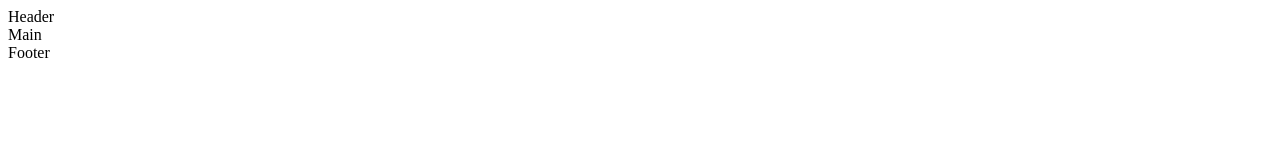
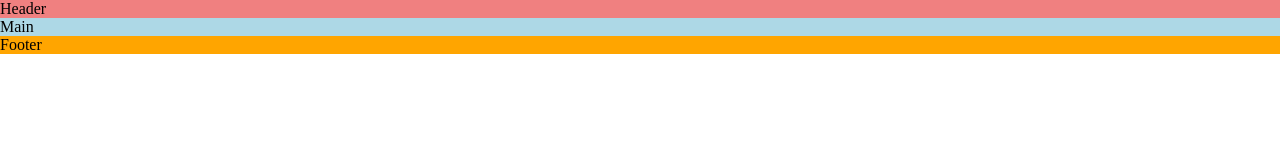
Before and after one commit to brandonlea/love-running, a plain HTML site: page index.html in a window 1280 px wide. Drawn offline with Linux system fonts and the light colour scheme.

Commit message:
Added default styles

```diff
--- /dev/null
+++ b/assets/css/style.css
@@ -0,0 +1,21 @@
+/* Asterisk wildcard selector to overide default styles add by the browser */
+* {
+    padding: 0;
+    margin: 0;
+    box-sizing: border-box;
+}
+
+/* Header */
+header {
+    background-color: lightcoral;
+}
+
+/* Main Content */
+main {
+    background-color: lightblue;
+}
+
+/* Footer */
+footer {
+    background-color: orange;
+}
--- a/index.html
+++ b/index.html
@@ -32,12 +32,14 @@
       sizes="16x16"
       href="assets/favicon/favicon-16x16.png"
     />
+    <!-- Stylesheet -->
+     <link rel="stylesheet" href="assets/css/style.css">
   </head>
   <body>
     <!-- Header -->
     <header>Header</header>
 
-    <!-- Main -->
+    <!-- Main Content -->
     <main>Main</main>
 
     <!-- Footer -->
```
